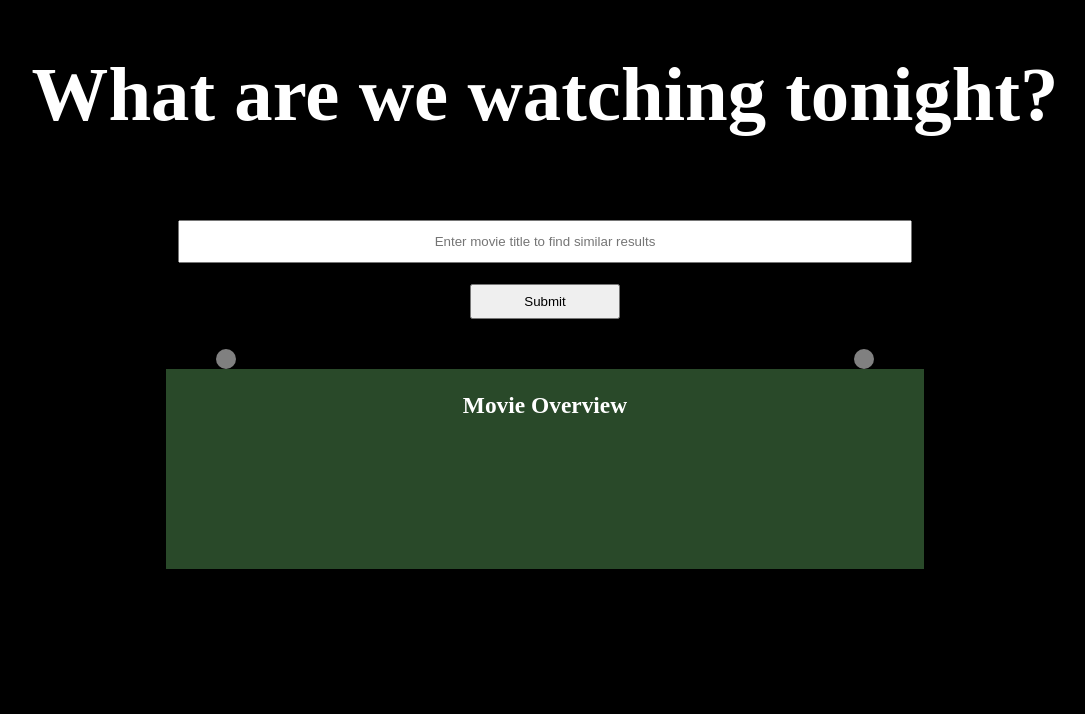
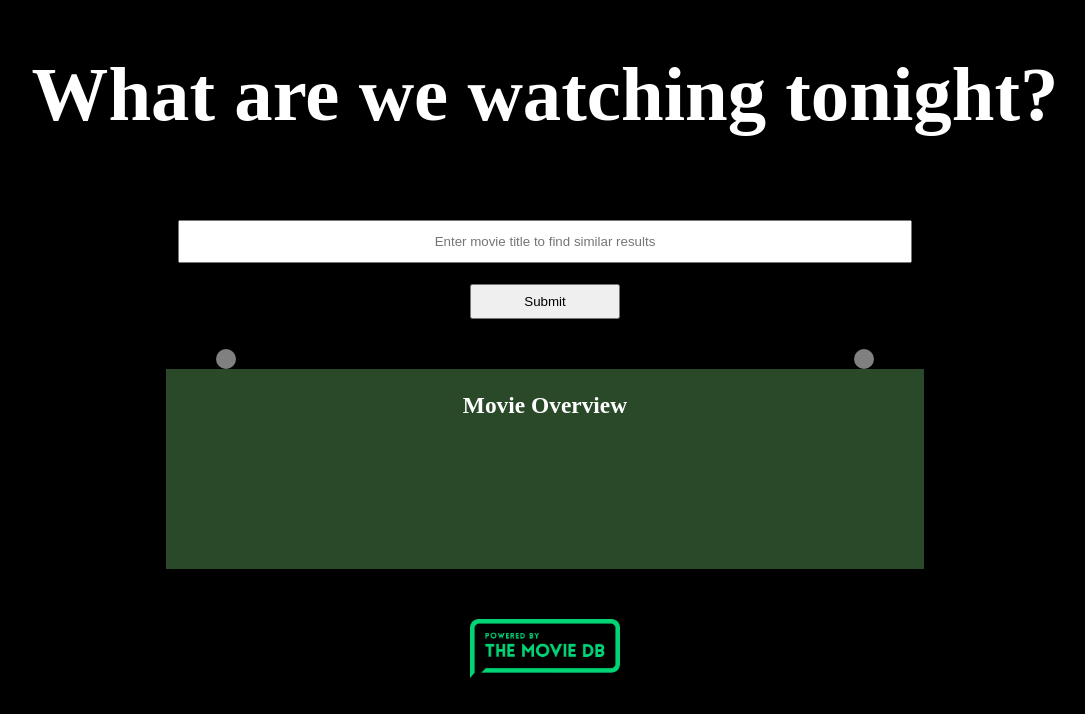
Before and after one commit to shaunharle/movies, a plain HTML site: page index.html in a window 1280 px wide. Shown: the whole page, without its empty margins (95-1180 px from the left). Drawn offline with nearby package versions, Linux system fonts and the light colour scheme; some icons are missing.

Commit message:
bells and whistles

```diff
--- a/index.html
+++ b/index.html
@@ -44,4 +44,5 @@
 
     <script src="app.js"></script>
   </body>
+  <footer><img src="/tmdb-logo.png"/></footer>
 </html>
--- a/style.css
+++ b/style.css
@@ -97,3 +97,7 @@ form h1 {
   /* position: relative; */
   bottom: 0;
 }
+footer img {
+  margin-top: 50px;
+  width: 150px;
+}
```
Also changed, not shown: app.js (+4 -10 lines), tmdb-logo.png (added), 1 other file.
